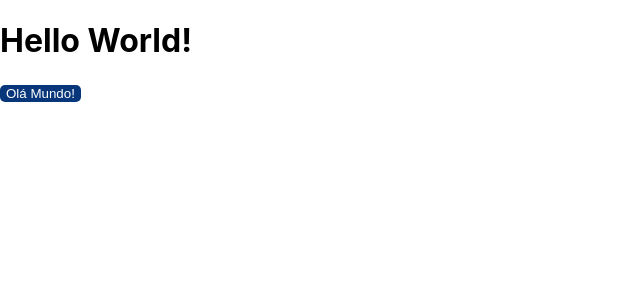
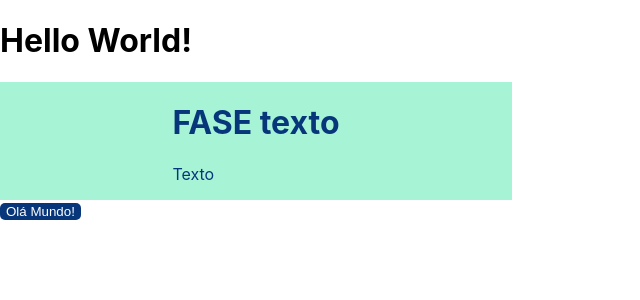
Before and after one commit to sabrina-goncalves-de-almeida/projeto-para-testes-pixel, a JavaScript app: page / in a window 1280 px wide. Shown: the top 300 px of the page, without its empty margins (0-640 px from the left). Built offline with nearby package versions, Linux system fonts and the light colour scheme; the HTML template or start-up script is replaced by a standard one.

Commit message:
feat(#1): criando componente cardlevel

```diff
--- a/public/index.html
+++ b/public/index.html
@@ -9,7 +9,7 @@
       name="description"
       content="Web site created using create-react-app"
     />
-    <title>React App</title>
+    <title>Testes para o pixel</title>
   </head>
   <body>
     <noscript>You need to enable JavaScript to run this app.</noscript>
--- a/src/App.js
+++ b/src/App.js
@@ -1,9 +1,11 @@
 import Button from "./components/Button/index";
+import CardLevel from "./components/CardLevel";
 
 function App() {
   return (
     <>
       <h1>Hello World!</h1>
+      <CardLevel></CardLevel>
       <Button>Olá Mundo!</Button>
     </>
 
--- /dev/null
+++ b/src/components/CardLevel/CardLevel.module.css
@@ -0,0 +1,8 @@
+.cardLevel {
+    background: #A6F3D6;
+    height: 60%;
+    width: 40%;
+    color: #07377A;
+    display: flex;
+    justify-content: center;
+}
--- /dev/null
+++ b/src/components/CardLevel/index.js
@@ -0,0 +1,20 @@
+import styles from "./CardLevel.module.css"
+
+function CardLevel({props}){
+    return (
+        <div className={styles.cardLevel}>
+            <div>
+                <image />
+            </div>
+            <div>
+                <h1>FASE texto</h1>
+                <p>Texto</p>
+            </div>
+            <div>
+                <image />
+            </div>
+        </div>
+    );
+}
+
+export default CardLevel;
```
